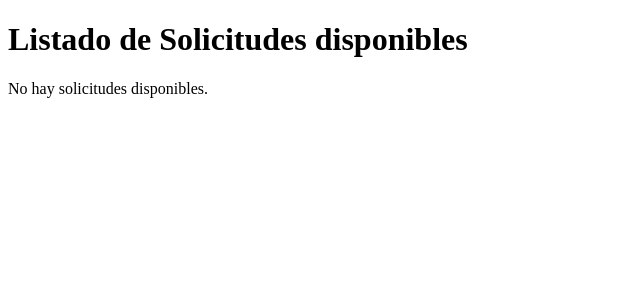
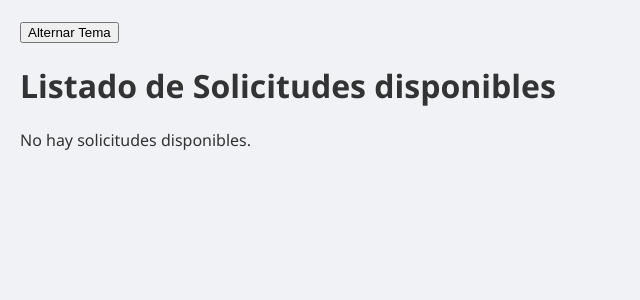
Before and after one commit to Proyecto-Final3MF/COSMOS, a PHP site: page /Views/Solicitudes/libres.php in a window 1280 px wide. Shown: the top 300 px of the page, without its empty margins (0-640 px from the left). Run offline with PHP 8.4, Linux system fonts and the light colour scheme; data that the repository does not hold is empty.

Commit message:
Modo escuro

```diff
--- a/Assets/css/Listado.css
+++ b/Assets/css/Listado.css
@@ -1,4 +1,42 @@
-/* styles.css */
+/* Estilos padrão do body */
+body {
+    font-family: 'Segoe UI', Tahoma, Geneva, Verdana, sans-serif;
+    margin: 0; /* Remover margens padrão do navegador */
+    padding: 20px;
+    transition: background-color 0.3s ease, color 0.3s ease; /* Transição suave para o tema */
+}
+
+/* Tema Claro (padrão ou aplicado via classe) */
+.tema-claro {
+    background-color: #f0f2f5; /* Um cinza claro */
+    color: #333; /* Texto escuro */
+}
+
+/* Tema Escuro */
+.tema-escuro {
+    background-color: #282c34; /* Um azul escuro quase preto */
+    color: #f4f4f4; /* Texto claro */
+}
+
+/* Algum elemento para demonstrar */
+.container {
+    background-color: white;
+    padding: 20px;
+    border-radius: 8px;
+    box-shadow: 0 4px 8px rgba(0, 0, 0, 0.1);
+    margin: 20px auto;
+    max-width: 800px;
+}
+
+/* Ajustes para o container no tema escuro (opcional, mas comum) */
+.tema-escuro .container {
+    background-color: #3b4049; /* Um cinza mais escuro para elementos internos */
+}
+.tema-escuro h1 {
+    color: #ffffff; /* Um tom de azul mais claro/ciano para o h1 no tema escuro */
+    background-color: #282c34; /* Um cinza mais escuro para elementos internos */
+}
+
 
 #solicitud-container {
     margin-top: 20px;
@@ -9,6 +47,9 @@
     padding: 10px;
     margin-bottom: 5px;
     background-color: #f9f9f9;
+    display: none;
+    width: 60%;
+    color: black;
 }
 
 #paginacion-container {
--- a/Assets/js/listado.js
+++ b/Assets/js/listado.js
@@ -138,3 +138,33 @@ document.addEventListener('DOMContentLoaded', () => {
     // Initialize pagination and active button state on page load
     initializePagination();
 });
+
+document.addEventListener('DOMContentLoaded', function() {
+    const toggleTemaBtn = document.getElementById('toggleTemaBtn');
+    const bodyElement = document.body; // 'document.body' já se refere diretamente ao elemento body
+
+    // Adiciona um ouvinte de evento de clique ao botão
+    toggleTemaBtn.addEventListener('click', function() {
+        // Alterna entre as classes 'tema-claro' e 'tema-escuro' no body
+        bodyElement.classList.toggle('tema-claro');
+        bodyElement.classList.toggle('tema-escuro');
+
+        // Opcional: Salvar a preferência do usuário (ex: no LocalStorage)
+        // Isso faria com que o tema escolhido persistisse mesmo se o usuário sair da página e voltar
+        if (bodyElement.classList.contains('tema-escuro')) {
+            localStorage.setItem('tema', 'escuro');
+        } else {
+            localStorage.setItem('tema', 'claro');
+        }
+    });
+
+    // Opcional: Carregar a preferência de tema ao carregar a página
+    const savedTheme = localStorage.getItem('tema');
+    if (savedTheme === 'escuro') {
+        bodyElement.classList.remove('tema-claro');
+        bodyElement.classList.add('tema-escuro');
+    } else {
+        bodyElement.classList.remove('tema-escuro');
+        bodyElement.classList.add('tema-claro');
+    }
+});
--- a/Views/Solicitudes/libres.php
+++ b/Views/Solicitudes/libres.php
@@ -28,8 +28,10 @@ $error = isset($_GET['error']) ? htmlspecialchars($_GET['error']) : '';
     <title>Solicitudes disponibles</title>
     <link rel="stylesheet" href="../../Assets/css/Listado.css">
 </head>
-<body>
-    <h1>Listado de Solicitudes disponibles</h1>
+<body class="tema-claro">
+    <button id="toggleTemaBtn">Alternar Tema</button>
+</div class="container">
+    <h1 class="titulo tema-claro">Listado de Solicitudes disponibles</h1>
 
     <?php if ($message): ?>
         <p style="color: green;"><?php echo $message; ?></p>
@@ -57,6 +59,6 @@ $error = isset($_GET['error']) ? htmlspecialchars($_GET['error']) : '';
     </div>
     <div id="paginacion-container">
     </div>
-    <script src="../../Assets/js/listado.js"></script>
+    <script src="../../Assets/js/listado.js"></script></div>
 </body>
 </html>
```
Also changed, not shown: Views/Solicitudes/ocupadas.php (+6 -2 lines).
